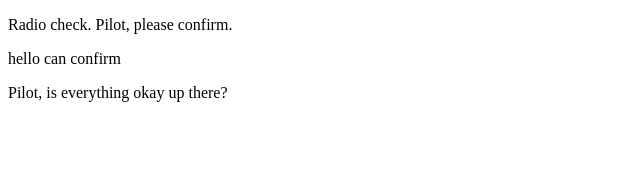
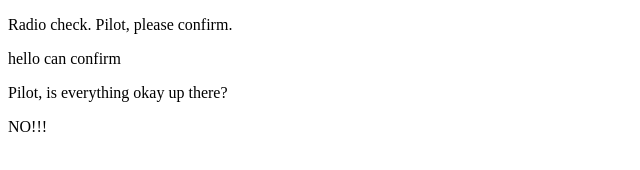
Before and after one commit to juanitaNJ/communication-log, a plain HTML site: page index.html in a window 1280 px wide. Shown: the full height of the page, 0-640 px from the left. Drawn offline with Linux system fonts and the light colour scheme.

Commit message:
added NOgit status

```diff
--- a/index.html
+++ b/index.html
@@ -4,5 +4,6 @@
       <p>Radio check. Pilot, please confirm.</p>
       <p>hello can confirm</p>
       <p>Pilot, is everything okay up there?</p>
+      <p>NO!!!</p>
    </body>
 </html>
```
